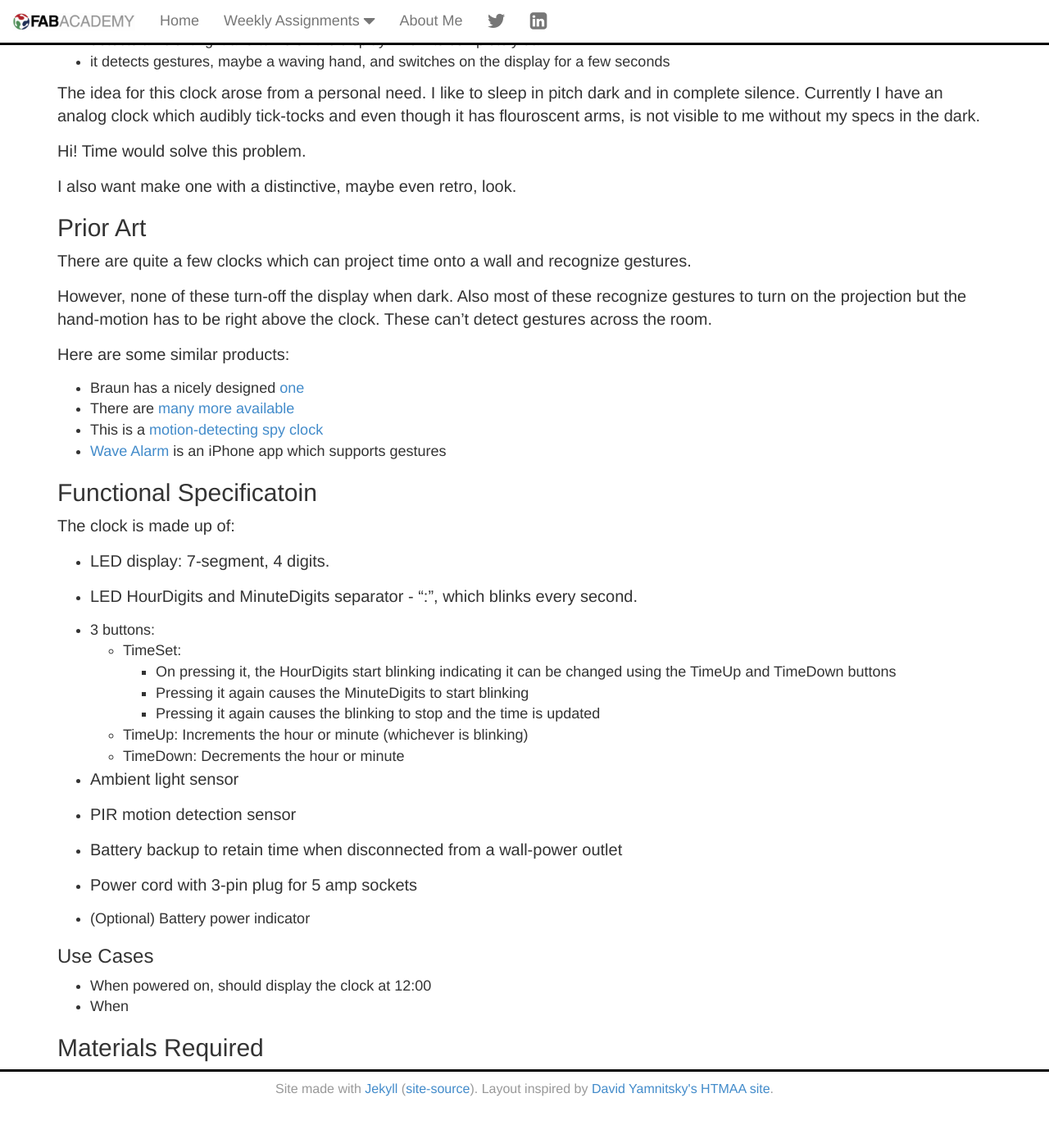
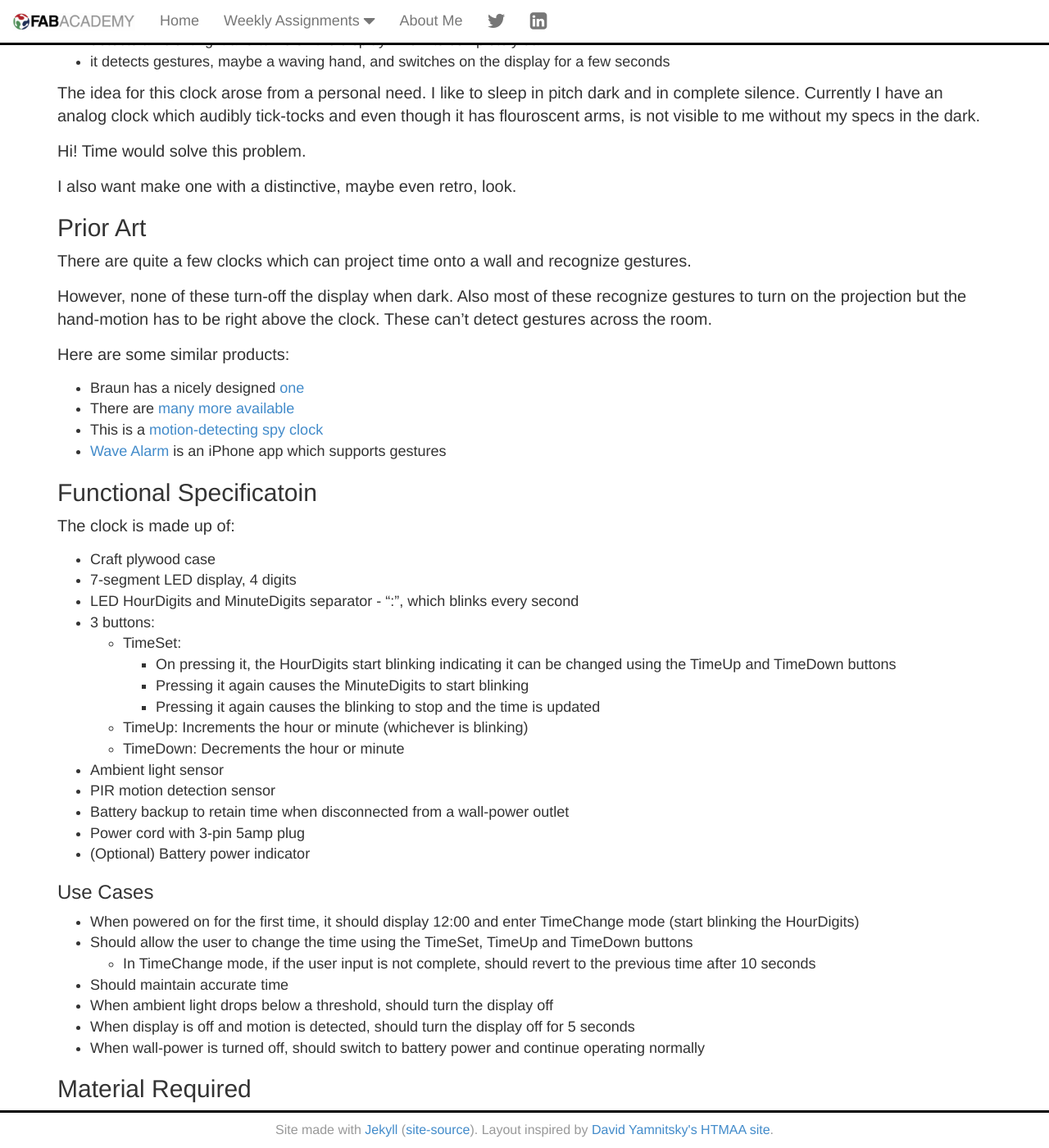
Before and after one commit to yogi/fabacademy2016, a Jekyll site: the page built from w18-applications.md, in a window 1280 px wide and 1400 px high, scrolled down 1102 px. Shown: the whole window at 82% size. Built offline with Jekyll 4.4.1, drawn with Linux system fonts in a browser that asks for light colours; before the commit the page ends 2451 px from its top, so only the background shows below that.

Commit message:
final project planning

```diff
--- a/w18-applications.md
+++ b/w18-applications.md
@@ -65,10 +65,9 @@ Here are some similar products:
 
 The clock is made up of:
 
-* LED display: 7-segment, 4 digits.
-
-* LED HourDigits and MinuteDigits separator - ":", which blinks every second.
-
+* Craft plywood case
+* 7-segment LED display, 4 digits
+* LED HourDigits and MinuteDigits separator - ":", which blinks every second
 * 3 buttons:
     * TimeSet:
         * On pressing it, the HourDigits start blinking indicating it can be changed using the TimeUp and TimeDown buttons
@@ -78,21 +77,20 @@ The clock is made up of:
         Increments the hour or minute (whichever is blinking)
     * TimeDown:
         Decrements the hour or minute
-
 * Ambient light sensor
-
 * PIR motion detection sensor
-
 * Battery backup to retain time when disconnected from a wall-power outlet
-
-* Power cord with 3-pin plug for 5 amp sockets
-
+* Power cord with 3-pin 5amp plug
 * (Optional) Battery power indicator
 
 ### Use Cases
 
-* When powered on, should display the clock at 12:00
-* When
+* When powered on for the first time, it should display 12:00 and enter TimeChange mode (start blinking the HourDigits)
+* Should allow the user to change the time using the TimeSet, TimeUp and TimeDown buttons
+    * In TimeChange mode, if the user input is not complete, should revert to the previous time after 10 seconds
+* Should maintain accurate time
+* When ambient light drops below a threshold, should turn the display off
+* When display is off and motion is detected, should turn the display off for 5 seconds
+* When wall-power is turned off, should switch to battery power and continue operating normally
 
-
-## Materials Required
+## Material Required
```
